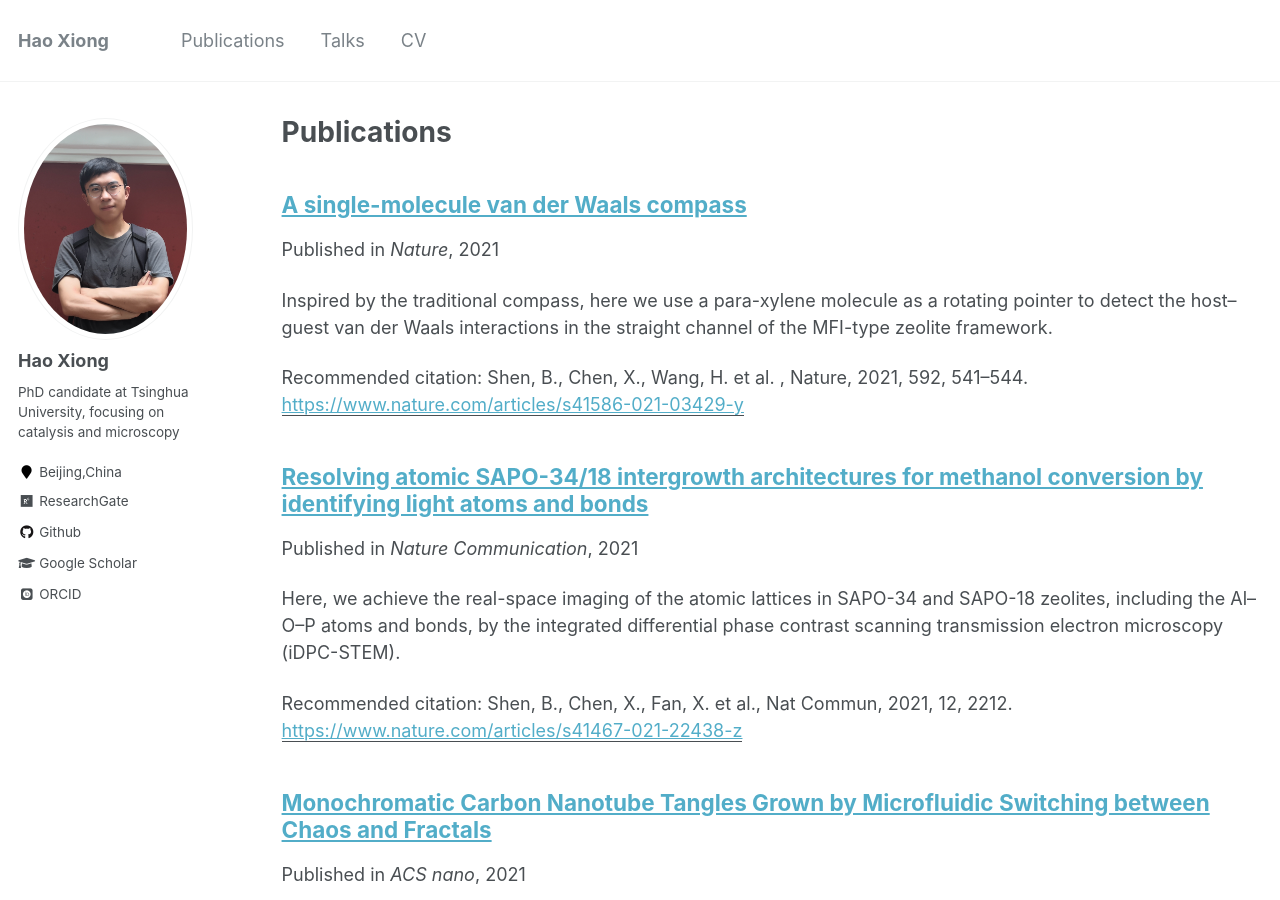
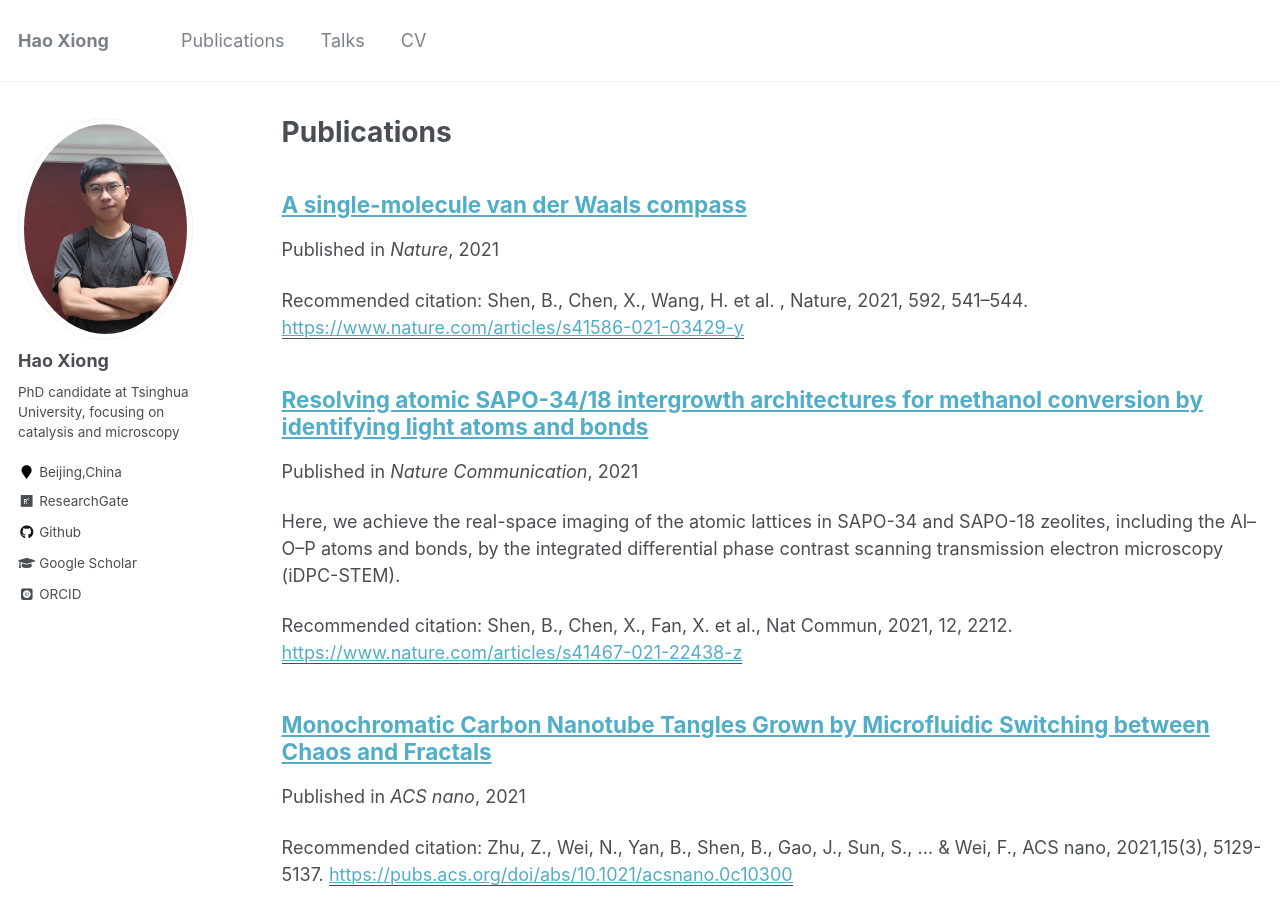
Before and after one commit to xiongh15/xiongh15.github.io, a Jekyll site: the page built from _pages/publications.md, in a window 1280 px wide and 900 px high. Built offline with Jekyll 4.4.1, drawn with Linux system fonts in a browser that asks for light colours; some web fonts are replaced.

Commit message:
citations

```diff
--- a/_publications/2021-04-21-paper-Nature-number-7.md
+++ b/_publications/2021-04-21-paper-Nature-number-7.md
@@ -2,7 +2,7 @@
 title: "A single-molecule van der Waals compass"
 collection: publications
 permalink: /publication/2021-04-21-paper-Nature-number-7
-excerpt: 'Inspired by the traditional compass, here we use a para-xylene molecule as a rotating pointer to detect the host–guest van der Waals interactions in the straight channel of the MFI-type zeolite framework. '
+excerpt: ''
 date: 2021-04-21
 venue: 'Nature'
 paperurl: 'https://www.nature.com/articles/s41586-021-03429-y'
```
Also changed, not shown: 1 other file.
